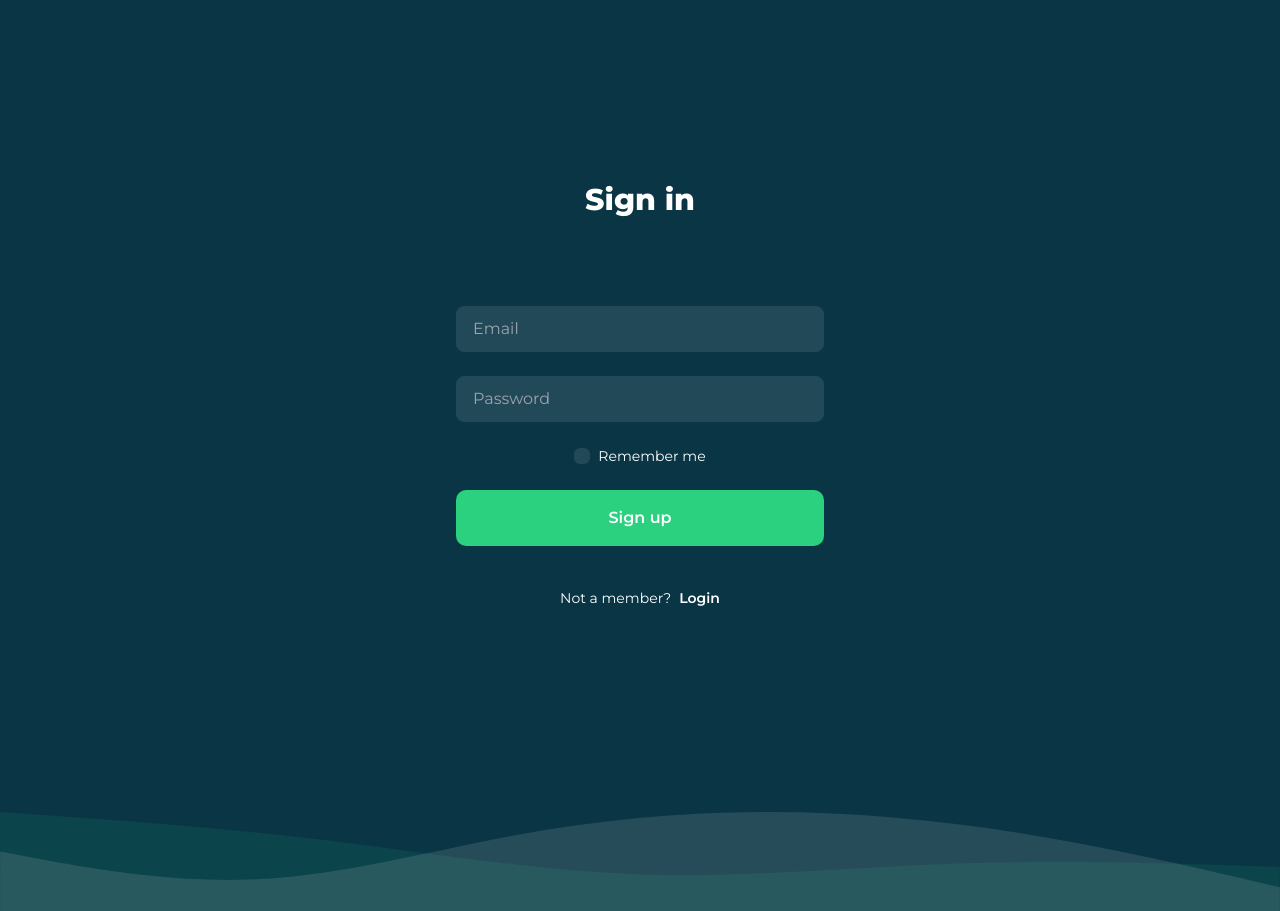
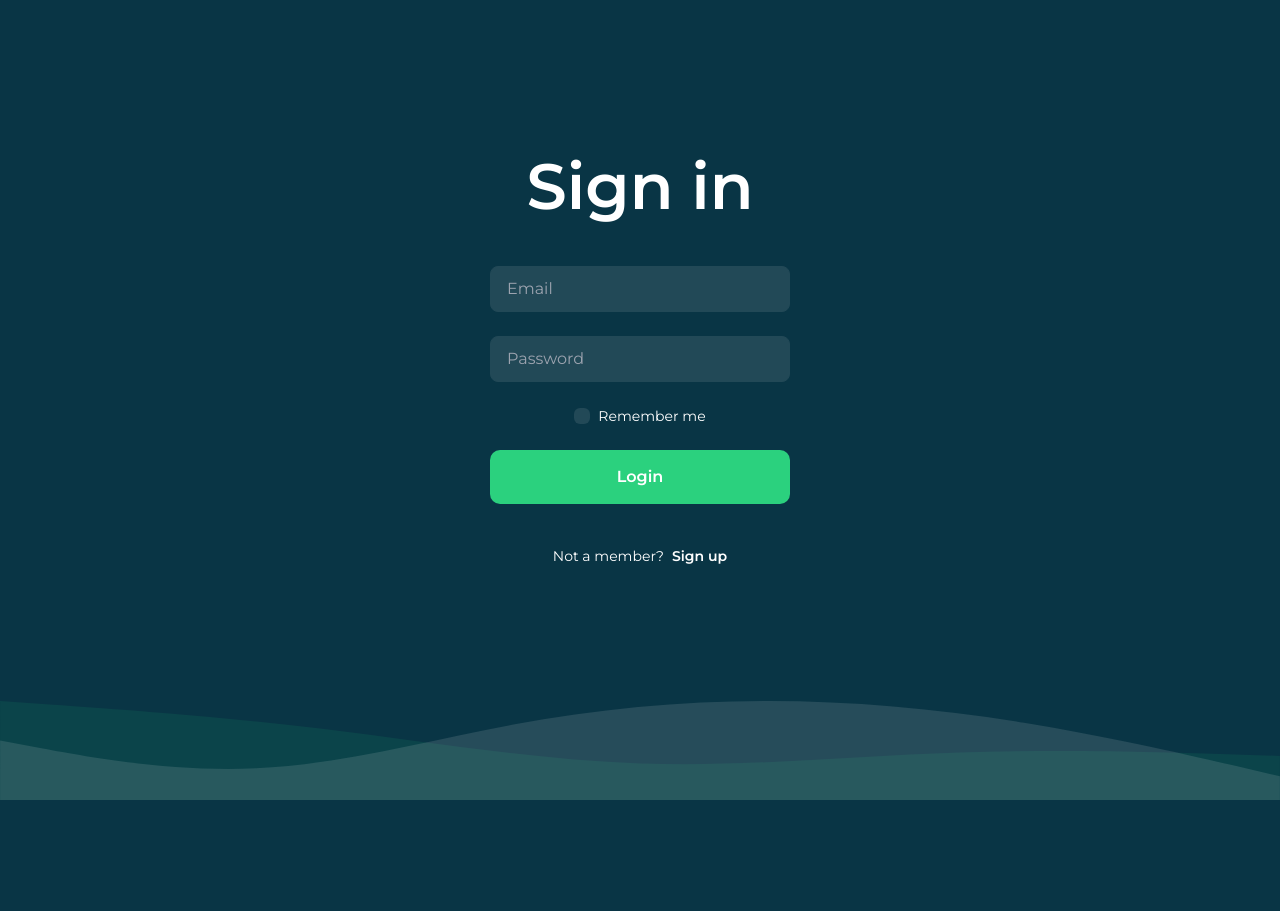
Before and after one commit to devang-prismitsystems/movielist-frontend, a Next.js app: page /login in a window 1280 px wide. After the commit the page ends 800 px from the top, so only its background shows below. Built offline with nearby package versions, Linux system fonts and the light colour scheme; no server answers.

Commit message:
fix login page style

```diff
--- a/src/app/globals.css
+++ b/src/app/globals.css
@@ -23,7 +23,14 @@ body {
     background-repeat: no-repeat;
     min-height: 100dvh;
   }
-
+  @media(max-width:575px){
+    body{
+     background-image: url('../../public/assets/Vectors-mobile.svg');
+    }
+  }
+  .main-wrap{
+    min-height: calc(100dvh - 111px);
+  }
   .btn_primary {
     background-color: var(--primary);
     padding: 16px 59px;
--- a/src/app/login/page.tsx
+++ b/src/app/login/page.tsx
@@ -45,19 +45,19 @@ const Login = () => {
         return;
     }
     return (
-        <div className="min-h-screen flex flex-col justify-center py-12 sm:px-6 lg:px-8 px-6">
+        <div className=" flex flex-col justify-center py-12 sm:px-6 lg:px-8 px-6 main-wrap">
             <div className="sm:mx-auto sm:w-full sm:max-w-md">
-                <h2 className="mt-6 text-center text-3xl leading-9 font-extrabold ">
+                <h2 className="mt-6 text-center text-[48px] leading-[50px] md:text-[64px] md:leading-[80px] font-semibold ">
                     Sign in
                 </h2>
             </div>
 
 
-            <div className="mt-8 sm:mx-auto sm:w-full sm:max-w-md">
-                <div className="py-8 px-4 sm:rounded-lg sm:px-10">
+            <div className="mt-10 w-[300px] max-w-full mx-auto">
+                <div className="">
                     <form onSubmit={handleSubmit(onSubmit)}>
                         <div>
-                            <div className="mt-6">
+                            <div className="">
                                 <input
                                     id="email"
                                     type="email"
@@ -90,7 +90,7 @@ const Login = () => {
 
                         <div className="mt-6">
                             <div className="flex justify-center items-center">
-                                <input id="remember_me" type="checkbox" value="1" className="rounded-md h-4 w-4 transition duration-150 ease-in-out" />
+                                <input id="remember_me" type="checkbox" className="rounded-md h-4 w-4 transition duration-150 ease-in-out" />
                                 <label className="ml-2 block text-sm leading-5">Remember me</label>
                             </div>
 
@@ -98,8 +98,8 @@ const Login = () => {
 
                         <div className="mt-6">
 
-                            <button type="submit" className='btn_primary w-full'>
-                                {isLoading ? "Loading..." : "Sign up"}
+                            <button type="submit" className='btn_primary w-full !p-[15px]'>
+                                {isLoading ? "Loading..." : "Login"}
                             </button>
 
                         </div>
@@ -107,7 +107,7 @@ const Login = () => {
 
                     <p className="mt-10 text-center text-sm/6 ">
                         Not a member?
-                        <Link href="/signup" className="font-semibold ml-2">Login</Link>
+                        <Link href="/signup" className="font-semibold ml-2">Sign up</Link>
                     </p>
 
                 </div>
--- a/src/app/signup/page.tsx
+++ b/src/app/signup/page.tsx
@@ -37,19 +37,19 @@ const Signup = () => {
         }
     }
     return (
-        <div className="min-h-screen flex flex-col justify-center py-12 sm:px-6 lg:px-8 px-6">
+        <div className="main-wrap flex flex-col justify-center py-12 sm:px-6 lg:px-8 px-6">
             <div className="sm:mx-auto sm:w-full sm:max-w-md">
-                <h2 className="mt-6 text-center text-3xl leading-9 font-extrabold ">
+                <h2 className="mt-6 text-center text-[48px] leading-[50px] md:text-[64px] md:leading-[80px] font-semibold ">
                     Sign up
                 </h2>
             </div>
 
 
-            <div className="mt-8 sm:mx-auto sm:w-full sm:max-w-md">
-                <div className="py-8 px-4 sm:rounded-lg sm:px-10">
+            <div className="mt-10 w-[300px] max-w-full mx-auto">
+                <div className="">
                     <form onSubmit={handleSubmit(onSubmit)}>
                         <div>
-                            <div className="mt-6">
+                            <div className="">
                                 <input
                                     id="email"
                                     type="email"
@@ -82,7 +82,7 @@ const Signup = () => {
 
                         <div className="mt-6">
 
-                            <button type="submit" className='btn_primary w-full'>
+                            <button type="submit" className='btn_primary w-full !p-[15px]'>
                                 {isLoading ? "Loading..." : "Sign up"}
                             </button>
 
```
Also changed, not shown: public/assets/Vectors-mobile.svg (added).
